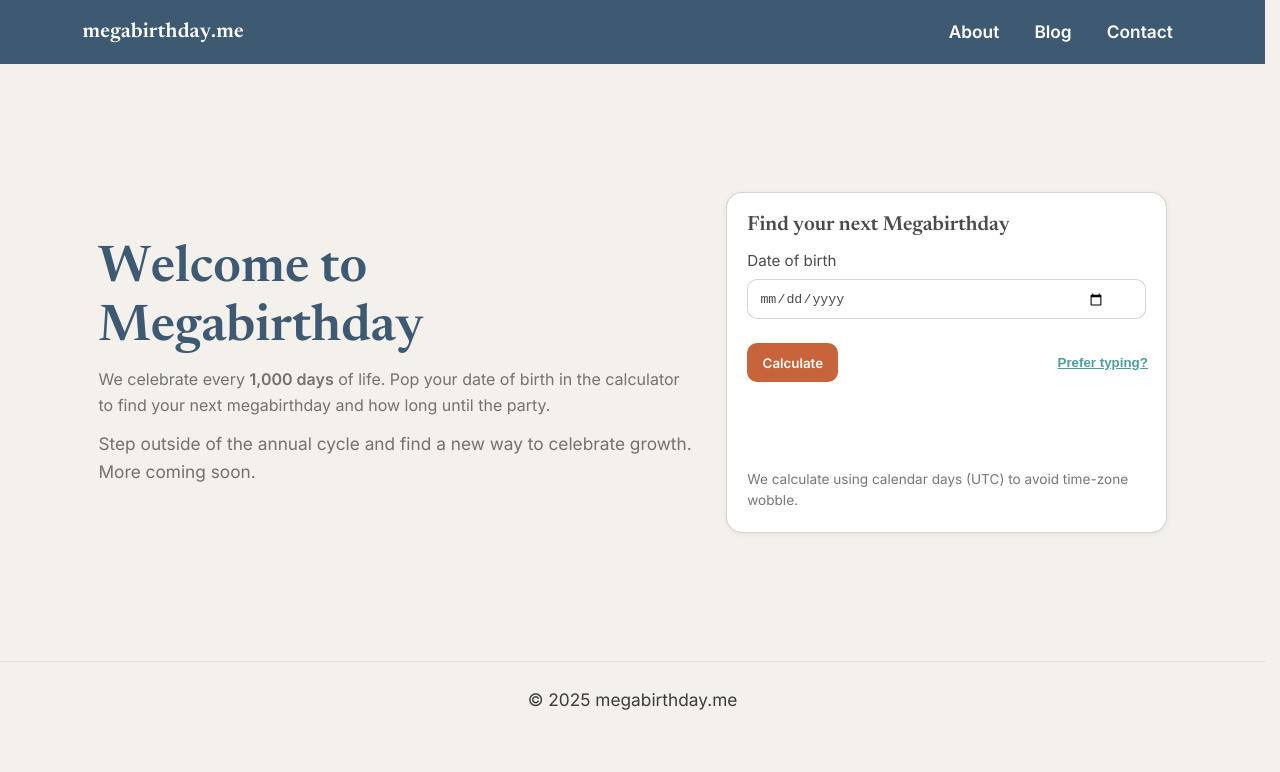
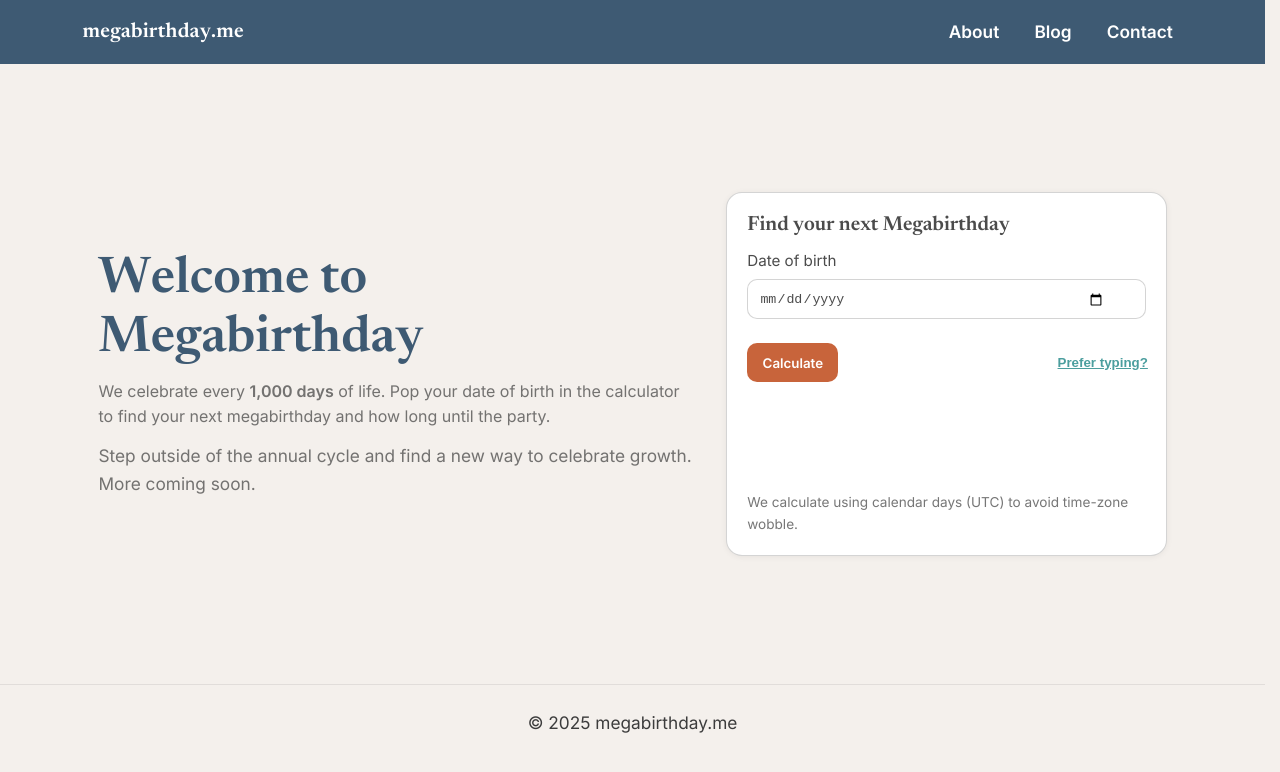
Before and after one commit to Vazool/megabirthday, a Jekyll site: the page built from index.html, in a window 1280 px wide. Shown: the top 772 px of the page. Built offline with Jekyll 4.4.1, drawn with Linux system fonts in a browser that asks for light colours.

Commit message:
Update main.css
resolve final display jiggle

```diff
--- a/assets/css/main.css
+++ b/assets/css/main.css
@@ -528,17 +528,25 @@
     display: flex;
   }
 }
-/* === FINAL override: result area should not jump the layout === */
-.mb-card { --result-lines: 3; } /* try 2–3 depending on how many lines your copy wraps */
+/* === FINAL (no jiggle) ========================================= */
+.mb-card { --result-lines: 3; }                   /* desktop/tablet */
+@media (max-width: 420px){
+  .mb-card { --result-lines: 4; }                 /* small phones wrap more */
+}
 
-/* use #result to bump specificity and win the cascade */
 #result.mb-result{
-  display: block !important;                 /* always occupies space */
-  opacity: 0;                                /* hidden until we show it */
+  display: block !important;                      /* always occupies space */
+  opacity: 0;
   transition: opacity 140ms ease;
-  border-top: 1px dashed transparent;        /* invisible until shown */
+  border-top: 1px dashed transparent;             /* border exists in both states */
   padding-top: .6rem;
-  min-height: calc(1em * var(--result-lines, 2) + .6rem + 1px); /* reserve space */
+  line-height: 1.45;                              /* stable line metric */
+
+  /* Fallback reserve using em (older browsers) */
+  min-height: calc(1.45em * var(--result-lines, 3) + .6rem + 1px);
+
+  /* Preferred: use the new 'lh' unit (most modern browsers) */
+  min-height: calc(1lh * var(--result-lines, 3) + .6rem + 1px);
   color: var(--charcoal);
 }
 #result.mb-result.is-visible{
@@ -546,10 +554,8 @@
   border-top-color: rgba(0,0,0,.28);
 }
 
-/* hard-override any legacy :empty rule if it still exists somewhere */
+/* Neutralise any legacy :empty rule if it still lingers */
 #result.mb-result:empty{
   display: block !important;
-  min-height: calc(1em * var(--result-lines, 2) + .6rem + 1px) !important;
   border-top-color: transparent !important;
-  padding-top: .6rem !important;
 }
```
